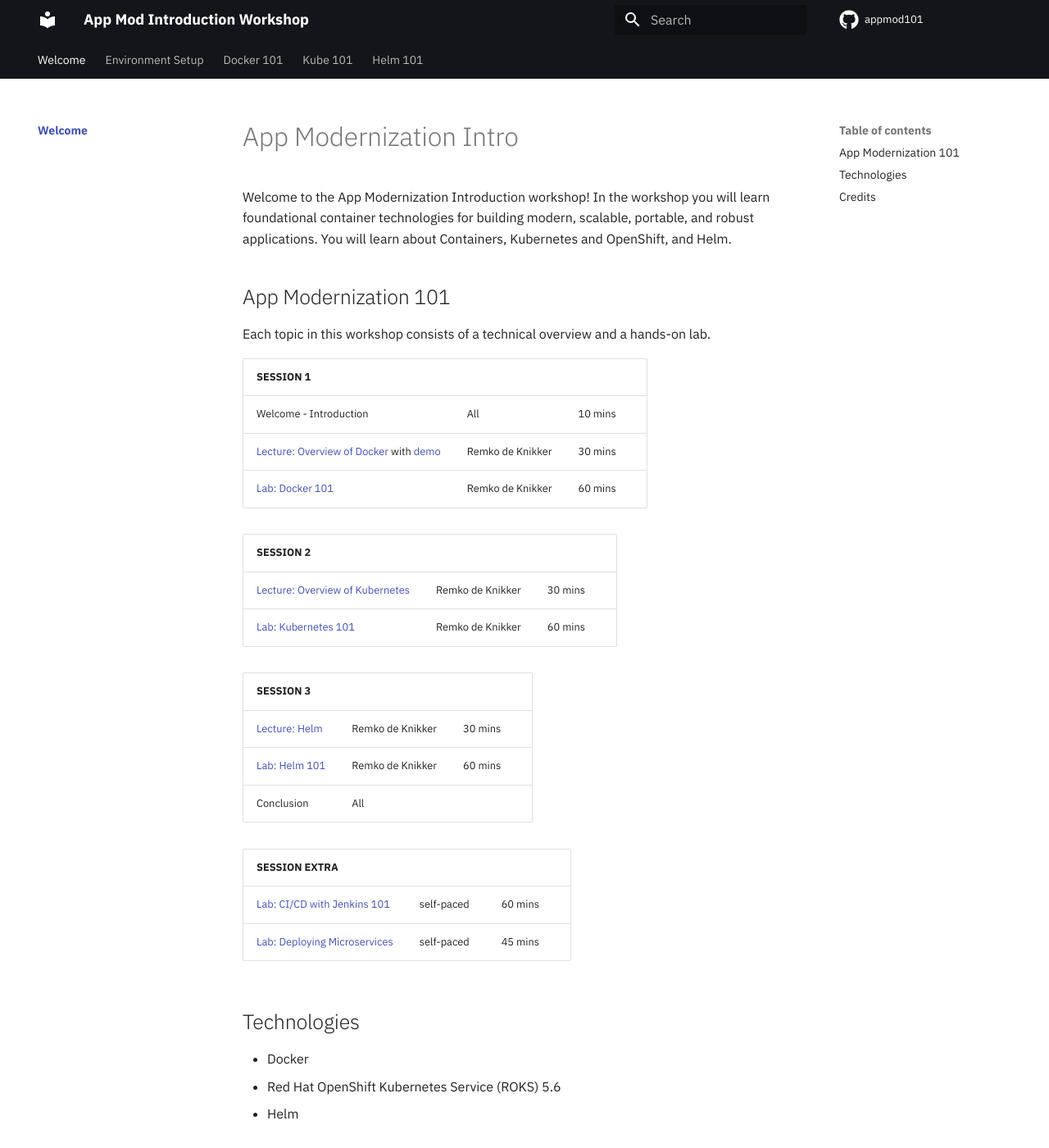
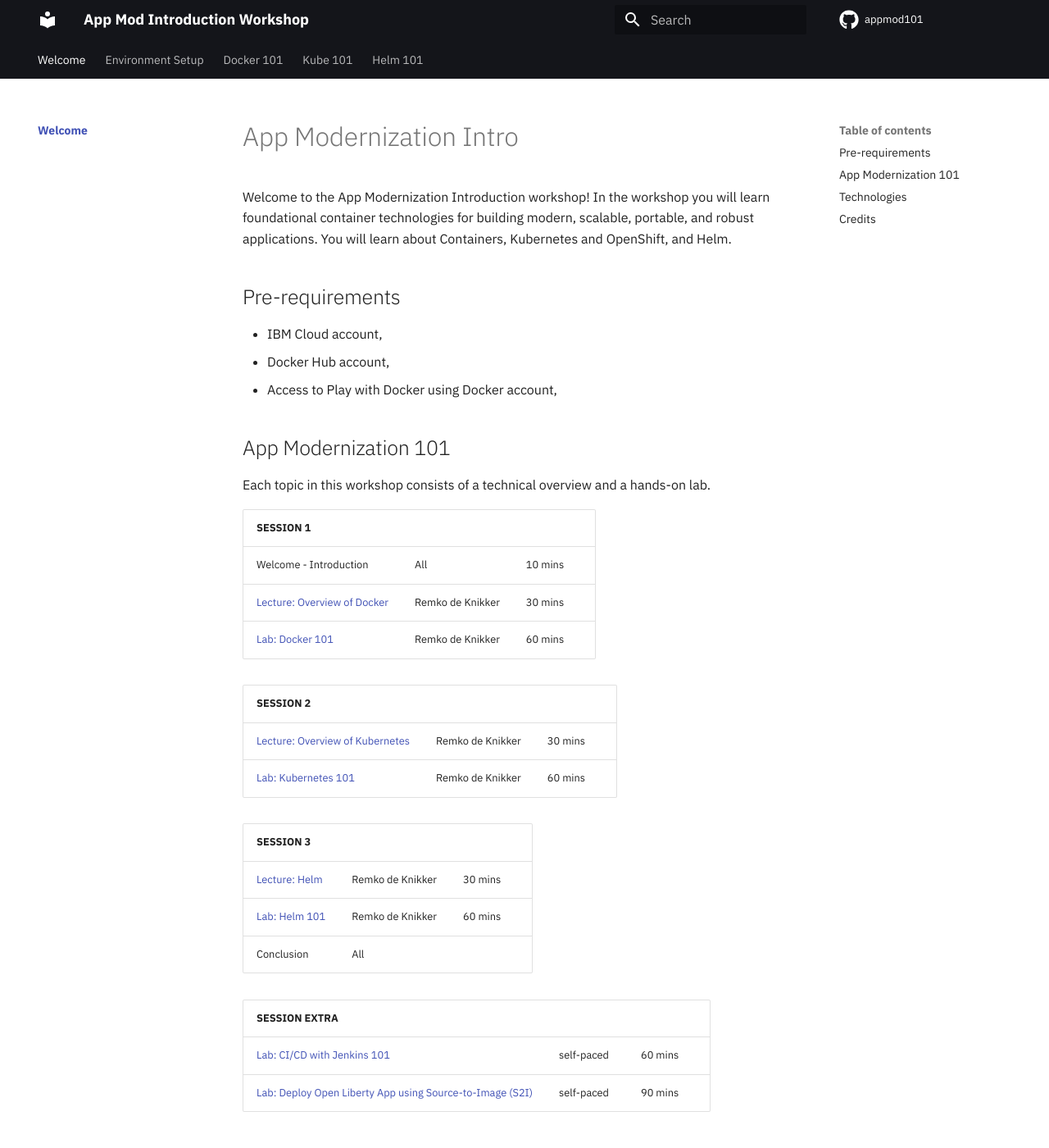
Before and after one commit to remkohdev/appmod101, an MkDocs documentation site: the page built from docs/README.md, in a window 1280 px wide and 1400 px high. Shown: the whole window at 82% size. Built offline with MkDocs 1.6.1 and Material for MkDocs 9.7.7, drawn with Linux system fonts in a browser that asks for light colours; comment, search, counter and statistics services are not loaded; the version menu is left out.

Commit message:
first commit

```diff
--- a/docs/README.md
+++ b/docs/README.md
@@ -1,6 +1,12 @@
 # App Modernization Intro
 
 Welcome to the App Modernization Introduction workshop! In the workshop you will learn foundational container technologies for building modern, scalable, portable, and robust applications. You will learn about Containers, Kubernetes and OpenShift, and Helm.
+
+## Pre-requirements
+
+* IBM Cloud account,
+* Docker Hub account,
+* Access to Play with Docker using Docker account,
 
 ## App Modernization 101
 
@@ -9,24 +15,24 @@
 | SESSION 1  |  |  |
 | :--- | :--- | :--- |
 | Welcome - Introduction | All | 10 mins |
-| [Lecture: Overview of Docker](presentations/Overview-of-Containers.pdf) with [demo](generatedContent/docker101/README.md)  | Remko de Knikker | 30 mins |
+| [Lecture: Overview of Docker](pdfs/Overview-of-Containers.pdf) | Remko de Knikker | 30 mins |
 | [Lab: Docker 101](generatedContent/docker101/Lab1/README.md) | Remko de Knikker | 60 mins |
 
 | SESSION 2  |  |  |
 | :--- | :--- | :--- |
-| [Lecture: Overview of Kubernetes](presentations/Overview-of-Kubernetes.pdf)  | Remko de Knikker | 30 mins |
+| [Lecture: Overview of Kubernetes](pdfs/Overview-of-Kubernetes.pdf)  | Remko de Knikker | 30 mins |
 | [Lab: Kubernetes 101](generatedContent/kube101/Lab1/README.md) | Remko de Knikker | 60 mins |
 
 | SESSION 3  |  |  |
 | :--- | :--- | :--- |
-| [Lecture: Helm](https://ibm.box.com/s/cluclg99642s5bgi6j2wixr37jg7nw96) | Remko de Knikker | 30 mins |
+| [Lecture: Helm](pdfs/Overview-of-Helm-and-CICD.pdf) | Remko de Knikker | 30 mins |
 | [Lab: Helm 101](generatedContent/helm101/Lab1/README.md) |  Remko de Knikker | 60 mins |
 | Conclusion | All | |
 
 | SESSION EXTRA  |  |  |
 | :--- | :--- | :--- |
-| [Lab: CI/CD with Jenkins 101](generatedContent/jenkins101/README.md) | self-paced | 60 mins |
-| [Lab: Deploying Microservices](generatedContent/deploy-microservices/README.md) | self-paced | 45 mins |
+| [Lab: CI/CD with Jenkins 101](https://ibm.github.io/jenkins101/) | self-paced | 60 mins |
+| [Lab: Deploy Open Liberty App using Source-to-Image (S2I)](https://ibm.github.io/s2i-open-liberty-workshop/) | self-paced | 90 mins |
 
 ## Technologies
 
```
Also changed, not shown: 4 other files.
